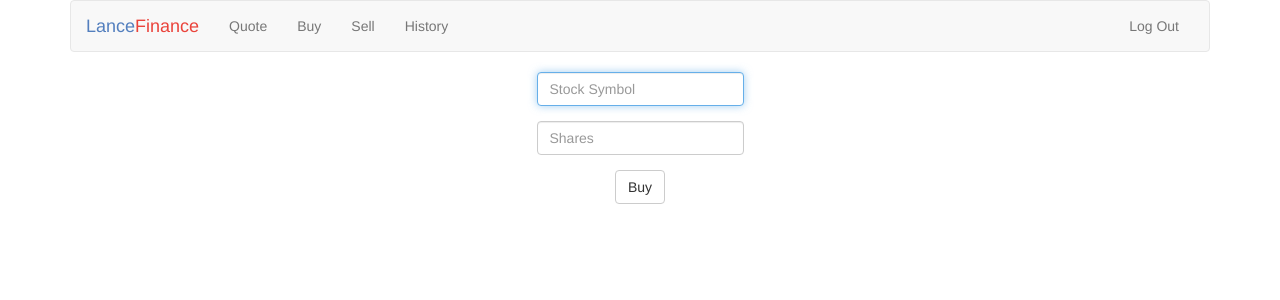
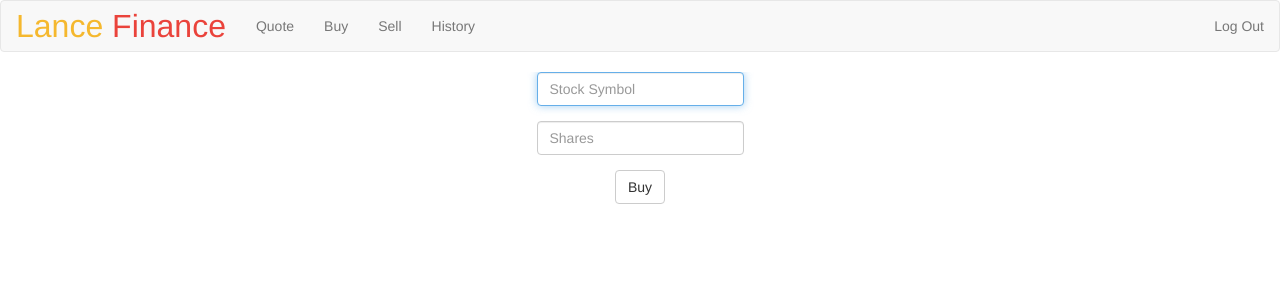
Before and after one commit to LanceChuang/LanceFinance, a Flask app: page /buy in a window 1280 px wide. Shown: the top 300 px of the page. Run offline with Flask 2, Linux system fonts and the light colour scheme; a user stored in the database is signed in; some libraries are stand-ins or nearby versions.

Commit message:
:sparkles:change layout

```diff
--- a/static/styles.css
+++ b/static/styles.css
@@ -1,25 +1,23 @@
-.container
+nav .navbar-brand
 {
-    /* center contents */
-    margin-left: auto;
-    margin-right: auto;
-    text-align: center;
+    /* size for brand */
+    font-size: xx-large;
 }
 
-/* colors for navbar */
-.navbar-default .navbar-brand .blue
+/* colors for brand */
+nav .navbar-brand .blue
 {
     color: #537fbe;
 }
-.navbar-default .navbar-brand .red
+nav .navbar-brand .red
 {
     color: #ea433b;
 }
-.navbar-default .navbar-brand .yellow
+nav .navbar-brand .yellow
 {
     color: #f5b82e;
 }
-.navbar-default .navbar-brand .green
+nav .navbar-brand .green
 {
     color: #2e944b;
 }
@@ -33,14 +31,17 @@ main .form-control
     width: auto;
 }
 
+main
+{
+    /* scroll horizontally as needed */
+    overflow-x: auto;
+
+    /* center contents */
+    text-align: center;
+}
+
 main img
 {
     /* constrain images on small screens */
     max-width: 100%;
 }
-
-main td
-{
-    /* left-align tables' cells */
-    text-align: left;
-}
--- a/templates/layout.html
+++ b/templates/layout.html
@@ -22,10 +22,9 @@
 
     <body>
 
-        <div class="container">
+
 
             <nav class="navbar navbar-default">
-                <div class="container-fluid">
                     <div class="navbar-header">
                         <button aria-expanded="false" class="navbar-toggle collapsed" data-target="#navbar" data-toggle="collapse" type="button">
                             <span class="sr-only">Toggle navigation</span>
@@ -33,7 +32,7 @@
                             <span class="icon-bar"></span>
                             <span class="icon-bar"></span>
                         </button>
-                        <a class="navbar-brand" href="{{ url_for('index') }}"><span class="blue">Lance</span><span class="red">Finance</span></a>
+                        <a class="navbar-brand" href="{{ url_for('index') }}"><span class="yellow">Lance</span> <span class="red">Finance</span></a>
                     </div>
                     <div class="collapse navbar-collapse" id="navbar">
                         {% if session.user_id %}
@@ -53,7 +52,7 @@
                             </ul>
                         {% endif %}
                     </div>
-                </div>
+
             </nav>
 
             {% if get_flashed_messages() %}
@@ -64,11 +63,11 @@
                 </header>
             {% endif %}
 
-            <main>
+            <main class="container p-5">
                 {% block main %}{% endblock %}
             </main>
 
-        </div>
+
 
     </body>
 
```
